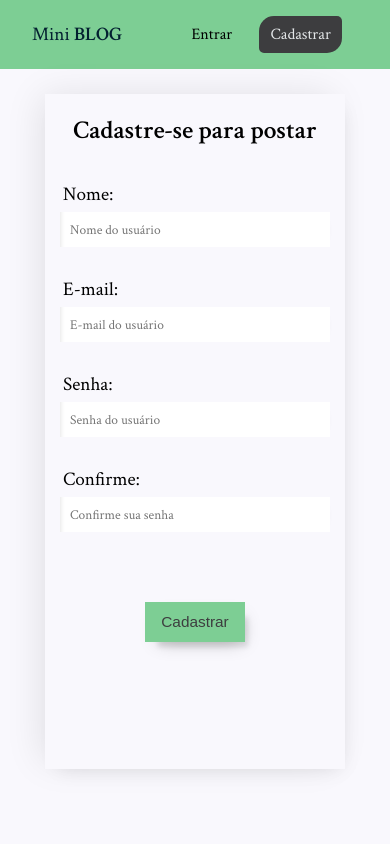
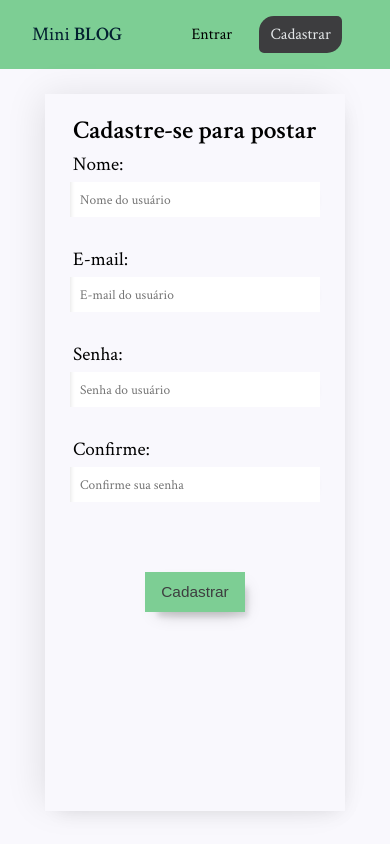
Before and after one commit to murilo1988/MiniBlog, a React (Create React App) app: page /register in a window 390 px wide. Shown: the top 844 px of the page. Built offline with nearby package versions, Linux system fonts and the light colour scheme.

Commit message:
almost there with the css

```diff
--- a/src/pages/Login/Login.module.css
+++ b/src/pages/Login/Login.module.css
@@ -9,7 +9,8 @@
 .container_login h1 {
     text-align: center;
     margin-top: 25px;
-    padding-top: 20px;
+    padding-top: 60px;
+    vertical-align: middle;
 }
 
 .form_login {
@@ -17,13 +18,13 @@
     flex-direction: column;
     justify-content: center;
     align-items: center;
-    padding-top: 50px;
+    padding-top: 80px;
     font-size: 1.2em;
 }
 
 label {
     display: grid;
-    grid-template-columns: 70px 300px;
+    grid-template-columns: 100px 300px;
     align-items: center;
     margin-bottom: 30px;
 }
@@ -38,7 +39,7 @@ label {
     display: flex;
     justify-content: flex-start;
     align-items: baseline;
-    width: 300px;
+    width: 250px;
     border: none;
     padding: 10px;
     font-size: 0.7em;
@@ -49,7 +50,7 @@ label {
 .form_login button {
     width: 100px;
     height: 40px;
-    margin-top: 40px;
+    margin-top: 80px;
     font-size: 0.8em;
     background-color: #7dce94;
     color: #3d3d3f;
@@ -81,6 +82,14 @@ label {
         justify-content: center;
     }
 
+    .form_login {
+        padding-top: 40px;
+    }
+
+    .form_login button {
+        margin-top: 60px;
+    }
+
     .form_login span {
         display: flex;
         justify-content: flex-start;
--- a/src/pages/Register/Register.module.css
+++ b/src/pages/Register/Register.module.css
@@ -17,7 +17,7 @@
     flex-direction: column;
     justify-content: center;
     align-items: center;
-    padding-top: 50px;
+    padding-top: 20px;
     font-size: 1.2em;
 }
 
@@ -38,7 +38,7 @@ label {
     display: flex;
     justify-content: flex-start;
     align-items: baseline;
-    width: 300px;
+    width: 250px;
     border: none;
     padding: 10px;
     font-size: 0.7em;
@@ -66,7 +66,7 @@ label {
     .container_form {
         width: 300px;
         margin: 0 auto;
-        height: 80vh;
+        height: 85vh;
     }
 
     h1 {
@@ -89,6 +89,6 @@ label {
     }
 
     .form_cadastrar input {
-        width: 250px;
+        width: 230px;
     }
 }
```
